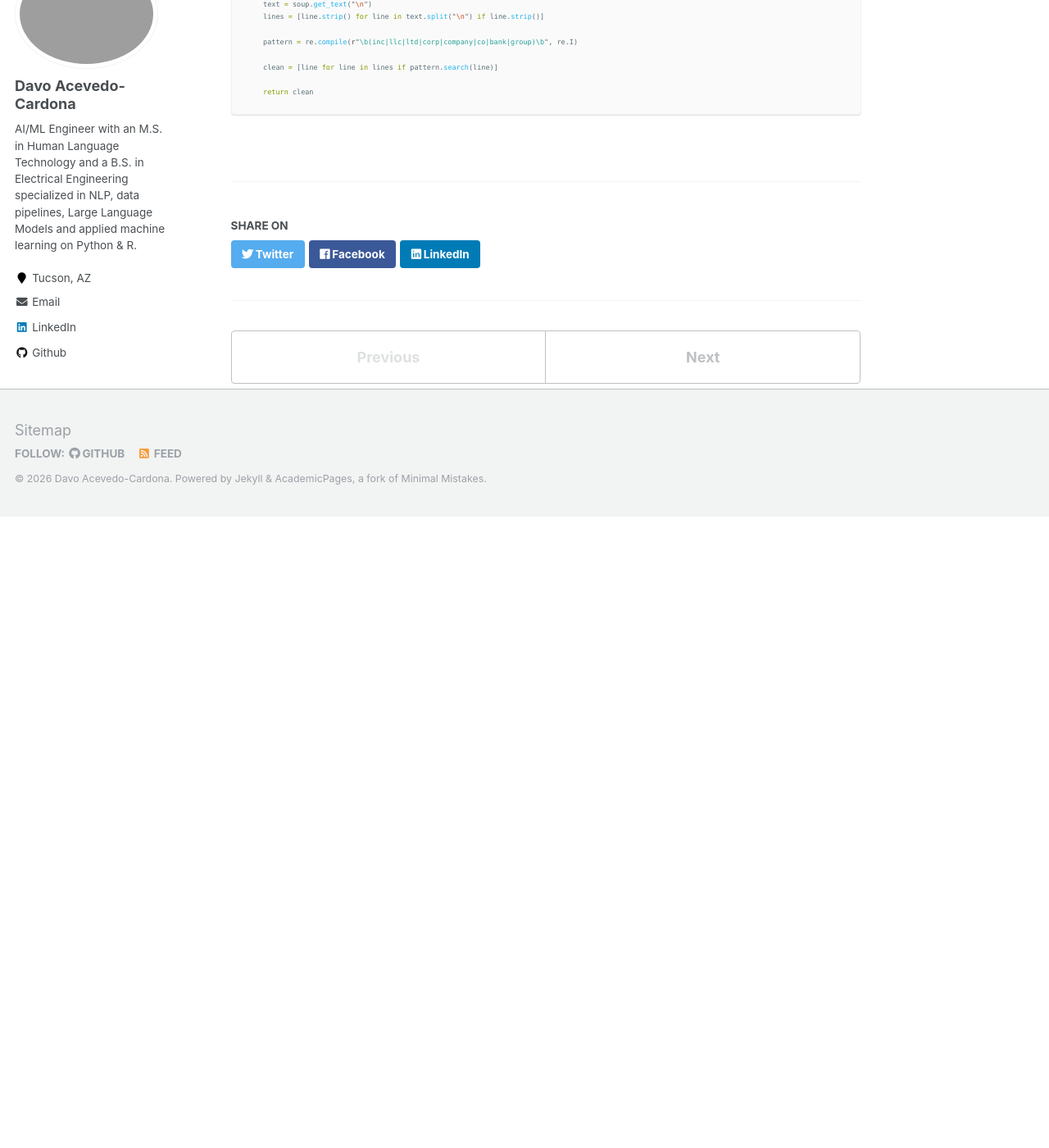
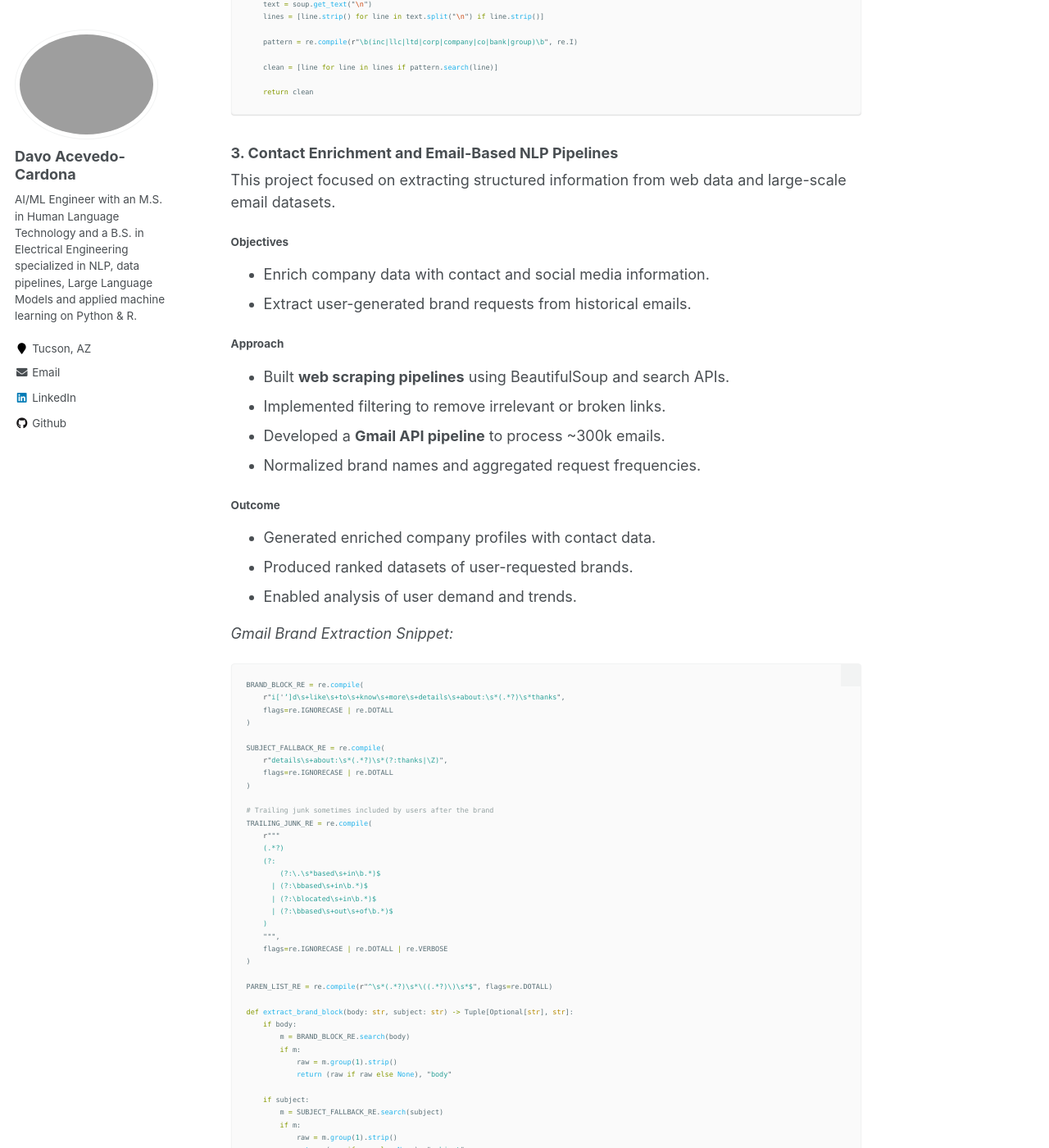
Before and after one commit to lldavoll/lldavoll.github.io, a Jekyll site: the page built from _portfolio/good_unite_us_intership.md, in a window 1280 px wide and 1400 px high, scrolled down 7817 px. Shown: the whole window at 82% size. Built offline with Jekyll 4.4.1, drawn with Linux system fonts in a browser that asks for light colours; before the commit the page ends 8447 px from its top, so only the background shows below that; some of the changed text lies outside the part shown.

Commit message:
Update good_unite_us_intership.md

````diff
--- a/_portfolio/good_unite_us_intership.md
+++ b/_portfolio/good_unite_us_intership.md
@@ -274,3 +274,164 @@ def parse_exhibit_21(url):
 
     return clean
 ```
+### 3. Contact Enrichment and Email-Based NLP Pipelines
+
+This project focused on extracting structured information from web data and large-scale email datasets.
+
+#### Objectives
+- Enrich company data with contact and social media information.
+- Extract user-generated brand requests from historical emails.
+
+#### Approach
+- Built **web scraping pipelines** using BeautifulSoup and search APIs.
+- Implemented filtering to remove irrelevant or broken links.
+- Developed a **Gmail API pipeline** to process ~300k emails.
+- Normalized brand names and aggregated request frequencies.
+
+#### Outcome
+- Generated enriched company profiles with contact data.
+- Produced ranked datasets of user-requested brands.
+- Enabled analysis of user demand and trends.
+
+_Gmail Brand Extraction Snippet:_
+
+```python
+BRAND_BLOCK_RE = re.compile(
+    r"i['’]d\s+like\s+to\s+know\s+more\s+details\s+about:\s*(.*?)\s*thanks",
+    flags=re.IGNORECASE | re.DOTALL
+)
+
+SUBJECT_FALLBACK_RE = re.compile(
+    r"details\s+about:\s*(.*?)\s*(?:thanks|\Z)",
+    flags=re.IGNORECASE | re.DOTALL
+)
+
+# Trailing junk sometimes included by users after the brand
+TRAILING_JUNK_RE = re.compile(
+    r"""
+    (.*?)
+    (?:
+        (?:\.\s*based\s+in\b.*)$
+      | (?:\bbased\s+in\b.*)$
+      | (?:\blocated\s+in\b.*)$
+      | (?:\bbased\s+out\s+of\b.*)$
+    )
+    """,
+    flags=re.IGNORECASE | re.DOTALL | re.VERBOSE
+)
+
+PAREN_LIST_RE = re.compile(r"^\s*(.*?)\s*\((.*?)\)\s*$", flags=re.DOTALL)
+
+def extract_brand_block(body: str, subject: str) -> Tuple[Optional[str], str]:
+    if body:
+        m = BRAND_BLOCK_RE.search(body)
+        if m:
+            raw = m.group(1).strip()
+            return (raw if raw else None), "body"
+
+    if subject:
+        m = SUBJECT_FALLBACK_RE.search(subject)
+        if m:
+            raw = m.group(1).strip()
+            return (raw if raw else None), "subject"
+
+    return None, "none"
+
+
+def _split_commas_outside_parens(s: str) -> List[str]:
+    out, buf, depth = [], [], 0
+    for ch in s:
+        if ch == "(":
+            depth += 1
+        elif ch == ")":
+            depth = max(0, depth - 1)
+
+        if ch == "," and depth == 0:
+            piece = "".join(buf).strip()
+            if piece:
+                out.append(piece)
+            buf = []
+        else:
+            buf.append(ch)
+
+    last = "".join(buf).strip()
+    if last:
+        out.append(last)
+    return out
+
+
+def split_brands(raw: str) -> List[str]:
+    raw = (raw or "").strip()
+    if not raw:
+        return []
+
+    # 0) Remove trailing location/descriptor junk
+    m_junk = TRAILING_JUNK_RE.match(raw)
+    if m_junk:
+        raw = (m_junk.group(1) or "").strip()
+
+    # 1) Split on slashes first
+    parts = []
+    for chunk in raw.split("/"):
+        chunk = re.sub(r"\s+", " ", chunk).strip()
+        if chunk:
+            parts.append(chunk)
+
+    # 2) Split on commas outside parentheses
+    tmp = []
+    for p in parts:
+        tmp.extend(_split_commas_outside_parens(p))
+    parts = [re.sub(r"\s+", " ", p).strip() for p in tmp if p.strip()]
+
+    # 3) Expand parenthetical lists
+    expanded = []
+    for p in parts:
+        pm = PAREN_LIST_RE.match(p)
+        if pm:
+            main = pm.group(1).strip()
+            inside = pm.group(2).strip()
+            if main:
+                expanded.append(main)
+
+            # split inside on commas
+            inside_items = [x.strip() for x in inside.split(",") if x.strip()]
+            expanded.extend(inside_items)
+        else:
+            expanded.append(p)
+
+    # 4) Conservative split on "and"
+    exceptions = {
+        "wine and spirits",
+        "oil and gas",
+        "research and development",
+    }
+    generic_tails = {"spirits", "vodka", "tequila", "store", "stores", "company"}
+
+    final = []
+    for p in expanded:
+        p = re.sub(r"\s+", " ", p).strip()
+        low = p.lower()
+
+        if any(exc in low for exc in exceptions):
+            final.append(p)
+            continue
+
+        if re.search(r"\s+and\s+", p, flags=re.IGNORECASE):
+            and_parts = re.split(r"\s+and\s+", p, maxsplit=1, flags=re.IGNORECASE)
+            if len(and_parts) == 2:
+                left, right = and_parts[0].strip(), and_parts[1].strip()
+                if right.lower() in generic_tails:
+                    final.append(p)
+                else:
+                    if left:
+                        final.append(left)
+                    if right:
+                        final.append(right)
+            else:
+                final.append(p)
+        else:
+            final.append(p)
+
+    # final cleanup
+    return [x for x in final if x.strip()]
+```
````
